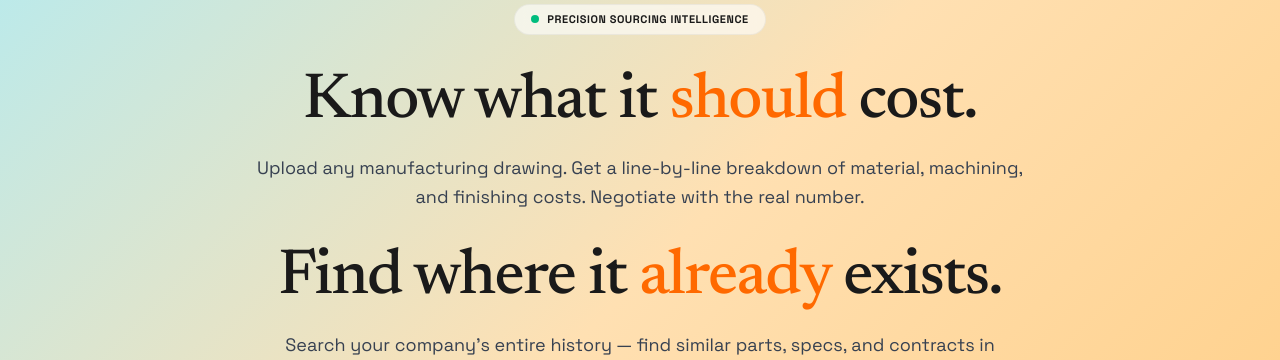
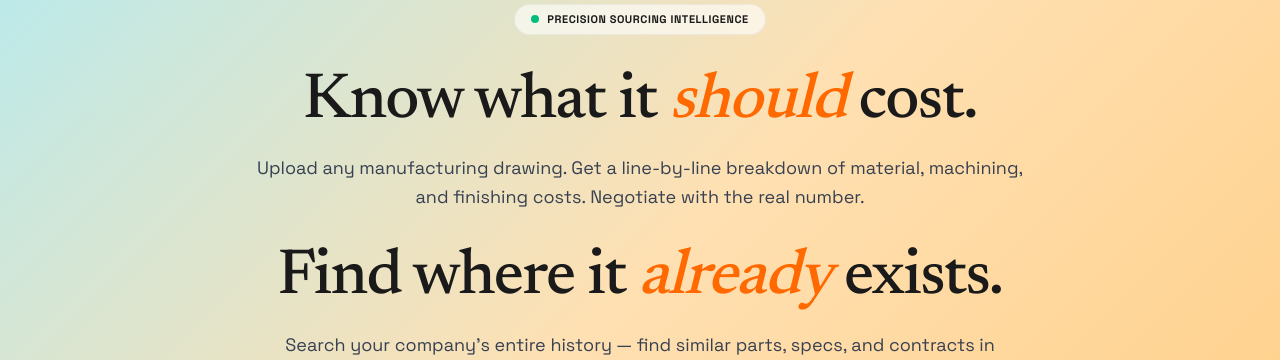
Before and after one commit to chandananvithahr/newton-metre, a Next.js app in the folder frontend/: page / in a window 1280 px wide. Shown: the part 140-500 px from the top of the page. Built offline with nearby package versions, Linux system fonts and the light colour scheme; no server answers.

Commit message:
fix: make 'should' and 'already' italic in hero

```diff
--- a/frontend/src/app/page.tsx
+++ b/frontend/src/app/page.tsx
@@ -28,7 +28,7 @@ function Hero() {
           <div className="max-w-3xl mx-auto mb-12 space-y-8">
             <div>
               <h1 className="text-4xl sm:text-5xl lg:text-[64px] font-medium text-[#1a1a1a] leading-[1.1] tracking-tight mb-4" style={{ fontFamily: "var(--font-headline)" }}>
-                Know what it <em className="text-orange-500 not-italic">should</em> cost.
+                Know what it <em className="text-orange-500">should</em> cost.
               </h1>
               <p className="text-[#374151] text-lg leading-relaxed">
                 Upload any manufacturing drawing. Get a line-by-line breakdown of material, machining, and finishing costs. Negotiate with the real number.
@@ -36,7 +36,7 @@ function Hero() {
             </div>
             <div>
               <h1 className="text-4xl sm:text-5xl lg:text-[64px] font-medium text-[#1a1a1a] leading-[1.1] tracking-tight mb-4" style={{ fontFamily: "var(--font-headline)" }}>
-                Find where it <em className="text-orange-500 not-italic">already</em> exists.
+                Find where it <em className="text-orange-500">already</em> exists.
               </h1>
               <p className="text-[#374151] text-lg leading-relaxed">
                 Search your company&apos;s entire history — find similar parts, specs, and contracts in seconds. Stop reinventing the wheel.
```
